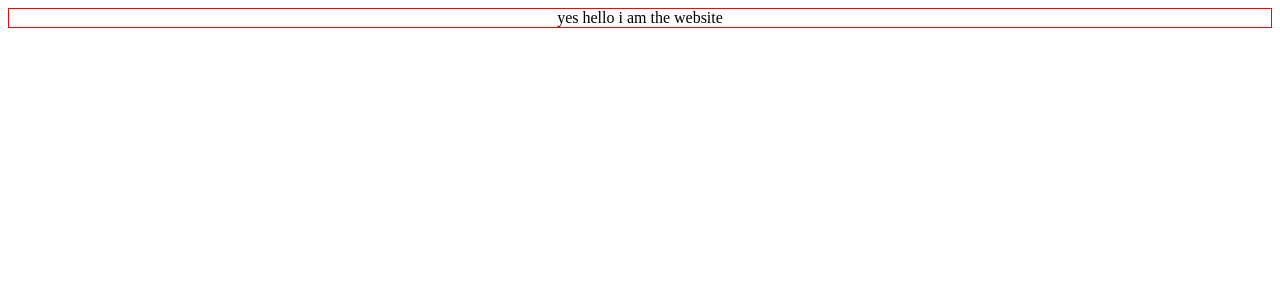
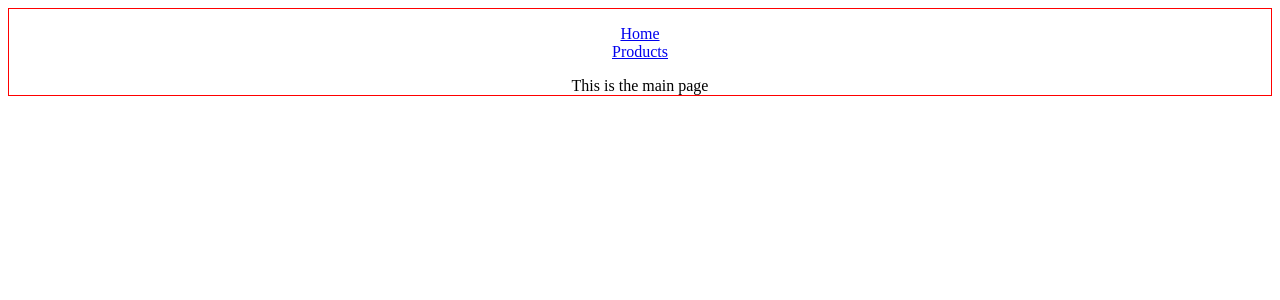
Before and after one commit to nickedwards109/nourish-bakehouse, a React app in the folder ui/: page / in a window 1280 px wide. Shown: the top 300 px of the page. Built offline with nearby package versions, Linux system fonts and the light colour scheme.

Commit message:
implement basic frontend routing

```diff
--- a/ui/package.json
+++ b/ui/package.json
@@ -4,7 +4,8 @@
   "dependencies": {
     "prop-types": "15.6.2",
     "react": "16.7.0",
-    "react-dom": "16.7.0"
+    "react-dom": "16.7.0",
+    "react-router-dom": "4.4.0-beta.6"
   },
   "scripts": {
     "build": "webpack",
--- a/ui/src/App.js
+++ b/ui/src/App.js
@@ -1,13 +1,34 @@
 import React from 'react'
+import { BrowserRouter as Router, Link, Route } from 'react-router-dom'
 import MainScreen from './screens/main'
+import ProductsScreen from './screens/products'
+import { PRODUCTS_PATH } from './constants'
 import styles from './App.scss'
 
 export default class App extends React.Component {
   render() {
     return (
       <div className={styles.container}>
-        <MainScreen />
+        <Router>
+          <nav className={styles.nav}>
+            <ul className={styles.navList}>
+              <li>
+                <Link to='/' children='Home' />
+              </li>
+              <li>
+                <Link to={PRODUCTS_PATH} children='Products' />
+              </li>
+            </ul>
+          </nav>
+
+          <Route exact path='/' render={this.renderMainScreen} />
+          <Route path={PRODUCTS_PATH} render={this.renderProductsScreen} />
+        </Router>
       </div>
     )
   }
+
+  renderMainScreen = () => <MainScreen />
+
+  renderProductsScreen = () => <ProductsScreen />
 }
--- a/ui/src/App.scss
+++ b/ui/src/App.scss
@@ -2,3 +2,12 @@
   text-align: center;
   border: 1px solid red;
 }
+
+.nav {
+
+}
+
+.navList {
+  list-style-type: none;
+  padding: 0;
+}
--- /dev/null
+++ b/ui/src/constants.js
@@ -0,0 +1 @@
+export const PRODUCTS_PATH = '/products'
--- a/ui/src/screens/main/index.js
+++ b/ui/src/screens/main/index.js
@@ -4,7 +4,7 @@ export default class MainScreen extends React.Component {
   render() {
     return (
       <div>
-        {'yes hello i am the website'}
+        {'This is the main page'}
       </div>
     )
   }
--- /dev/null
+++ b/ui/src/screens/products/index.js
@@ -0,0 +1,11 @@
+import React from 'react'
+
+export default class ProductsScreen extends React.Component {
+  render() {
+    return (
+      <div>
+        {'This is the products page'}
+      </div>
+    )
+  }
+}
--- a/ui/webpack.config.js
+++ b/ui/webpack.config.js
@@ -6,7 +6,8 @@ module.exports = {
   mode: 'development',
   output: {
     path: path.resolve(__dirname, 'dist'),
-    filename: 'main.js'
+    filename: 'main.js',
+    publicPath: '/',
   },
   module: {
     rules: [
@@ -37,6 +38,7 @@ module.exports = {
   devServer: {
     hot: true,
     inline: true,
-    publicPath: '/dist/'
+    publicPath: '/dist/',
+    historyApiFallback: true,
   },
 };
```
Also changed, not shown: 1 other file (tests, documents, lock files or other folders).
